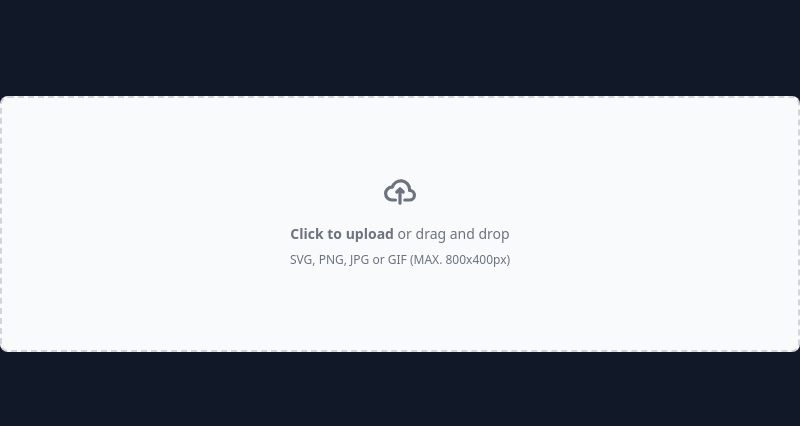
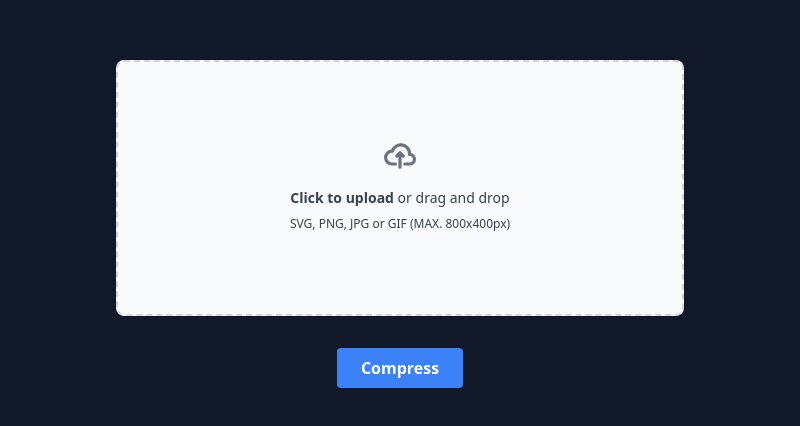
Before and after one commit to wildREA/fileCompresSU, an Electron app: page index.html in a window 800 px wide. Shown: the part 176-602 px from the top of the page. Drawn offline with nearby package versions, Linux system fonts and the light colour scheme.

Commit message:
Add compressor button and put with uploader into container

```diff
--- a/index.html
+++ b/index.html
@@ -7,18 +7,71 @@
     <script src="renderer.js" defer></script>
     <link rel="stylesheet" href="dist/styles.css" />
   </head>
-  <body class="bg-gray-900 text-white flex justify-center items-center h-screen">
-    <div class="flex items-center justify-center w-full">
-      <label for="dropzone-file" class="flex flex-col items-center justify-center w-full h-64 border-2 border-gray-300 border-dashed rounded-lg cursor-pointer bg-gray-50 dark:hover:bg-gray-800 dark:bg-gray-700 hover:bg-gray-100 dark:border-gray-600 dark:hover:border-gray-500 dark:hover:bg-gray-600">
+<body class="bg-gray-900 text-white flex items-center justify-center h-screen">
+
+  <!-- main container -->
+  <div
+    class="
+      flex flex-col items-center
+      gap-y-8                  /* 2rem vertical gap between children */
+      w-full                   /* full width on xs */
+      sm:w-11/12               /* ~91.6% on ≥640px */
+      md:w-3/4                 /* 75% on ≥768px */
+      lg:w-1/2                 /* 50% on ≥1024px */
+      xl:w-2/5                 /* 40% on ≥1280px */
+      px-4                     /* small side padding so nothing touches edge */
+    "
+  >
+    <!-- file upload -->
+    <label
+      for="dropzone-file"
+      class="
+        flex flex-col items-center justify-center
+        w-full h-64
+        border-2 border-dashed border-gray-300 rounded-lg
+        bg-gray-50 dark:bg-gray-700 dark:border-gray-600
+        hover:bg-gray-100 dark:hover:bg-gray-600 dark:hover:border-gray-500
+        cursor-pointer
+        text-gray-700 dark:text-gray-300
+      "
+    >
       <div class="flex flex-col items-center justify-center pt-5 pb-6">
-              <svg class="w-8 h-8 mb-4 text-gray-500 dark:text-gray-400" aria-hidden="true" xmlns="http://www.w3.org/2000/svg" fill="none" viewBox="0 0 20 16">
-                  <path stroke="currentColor" stroke-linecap="round" stroke-linejoin="round" stroke-width="2" d="M13 13h3a3 3 0 0 0 0-6h-.025A5.56 5.56 0 0 0 16 6.5 5.5 5.5 0 0 0 5.207 5.021C5.137 5.017 5.071 5 5 5a4 4 0 0 0 0 8h2.167M10 15V6m0 0L8 8m2-2 2 2"/>
+        <svg
+          class="w-8 h-8 mb-4 text-gray-500 dark:text-gray-400"
+          aria-hidden="true"
+          xmlns="http://www.w3.org/2000/svg"
+          fill="none"
+          viewBox="0 0 20 16"
+        >
+          <path
+            stroke="currentColor"
+            stroke-linecap="round"
+            stroke-linejoin="round"
+            stroke-width="2"
+            d="M13 13h3a3 3 0 0 0 0-6h-.025A5.56 5.56 0 0 0 16 6.5 5.5 5.5 0 0 0 5.207 5.021C5.137 5.017 5.071 5 5 5a4 4 0 0 0 0 8h2.167M10 15V6m0 0L8 8m2-2 2 2"
+          />
         </svg>
-              <p class="mb-2 text-sm text-gray-500 dark:text-gray-400"><span class="font-semibold">Click to upload</span> or drag and drop</p>
-              <p class="text-xs text-gray-500 dark:text-gray-400">SVG, PNG, JPG or GIF (MAX. 800x400px)</p>
+        <p class="mb-2 text-sm">
+          <span class="font-semibold">Click to upload</span> or drag and drop
+        </p>
+        <p class="text-xs">SVG, PNG, JPG or GIF (MAX. 800x400px)</p>
       </div>
       <input id="dropzone-file" type="file" class="hidden" multiple />
     </label>
+
+    <!-- compress button -->
+    <button
+      id="compress"
+      class="
+        w-full sm:w-auto      /* full-width on xs, auto-width on sm+ */
+        bg-blue-500 hover:bg-blue-700
+        text-white font-bold
+        py-2 px-6 rounded
+      "
+    >
+      Compress
+    </button>
   </div>
+
 </body>
 </html>
```
Also changed, not shown: 1 other file. Lines whose indentation alone changed are shown as unchanged.
